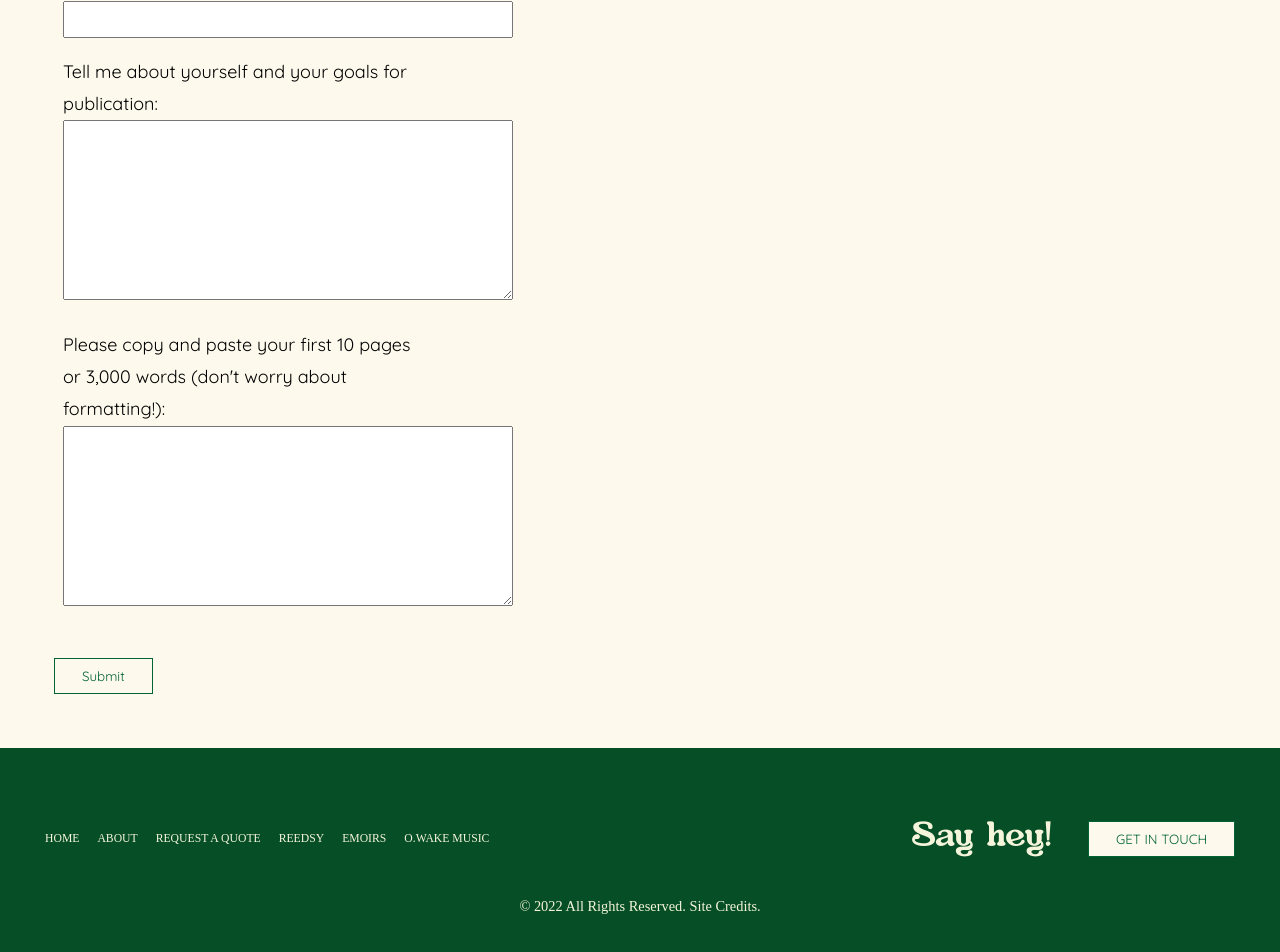
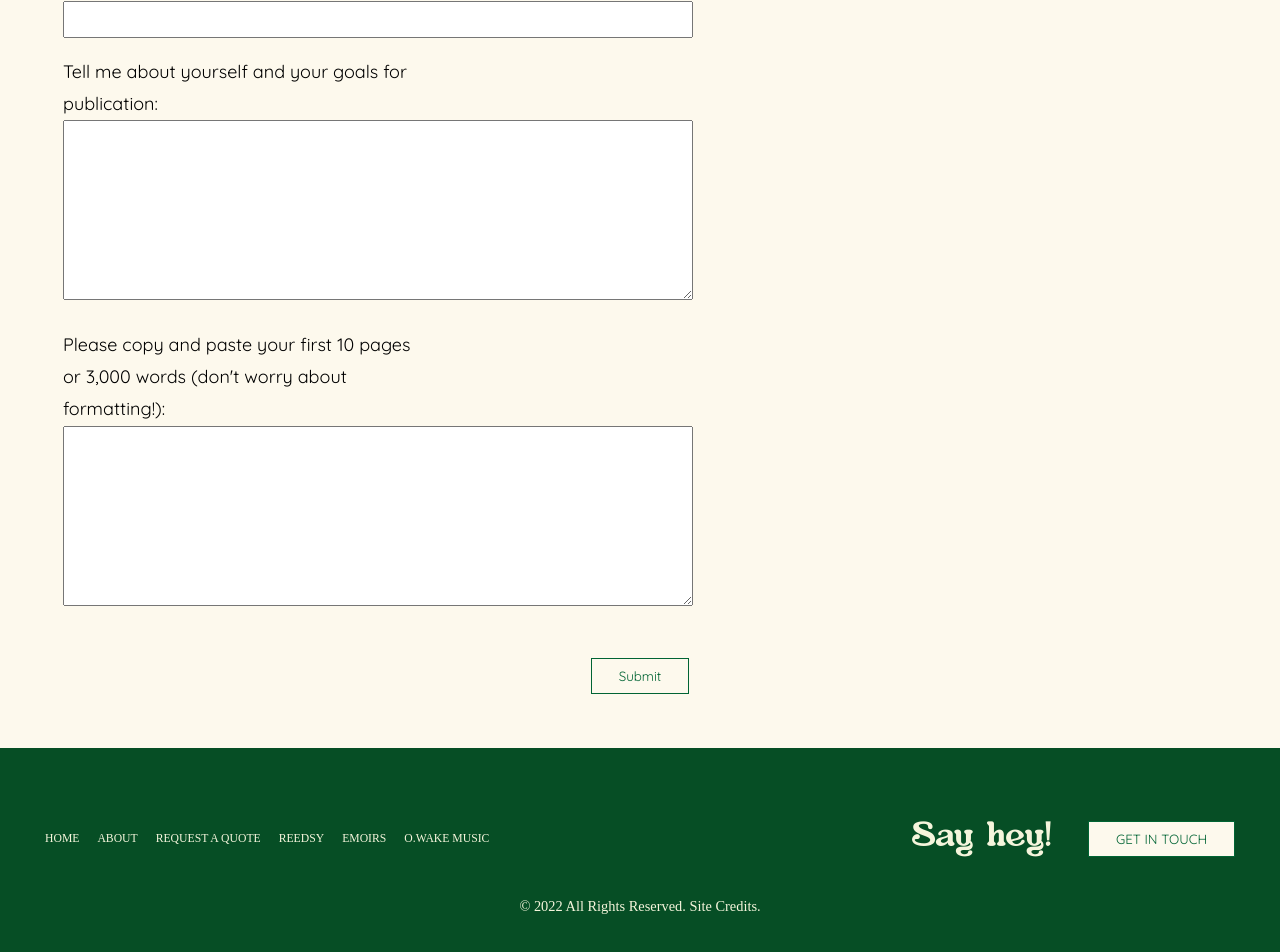
Before and after one commit to JLPinthecity/ema-barnes-website, a Next.js app: page /contact in a window 1280 px wide. Shown: the part 1049-2001 px from the top of the page. Built offline with nearby package versions, Linux system fonts and the light colour scheme; a web font is replaced by a local one.

Commit message:
widen textarea and center submit button

```diff
--- a/pages/contact.js
+++ b/pages/contact.js
@@ -89,7 +89,9 @@ const Contact = () => {
           <textarea type="text" name="excerpt" />
         </div>
         <br></br>
-        <button>Submit</button>
+        <div className={styles.buttonfield}>
+          <button>Submit</button>
+        </div>
       </form>
     </motion.div>
   );
--- a/styles/Contact.module.css
+++ b/styles/Contact.module.css
@@ -58,19 +58,18 @@
 
 @media only screen and (min-width: 900px)  {
     .container input {
-        width: 25rem;
+        width: 35rem;
     }
 
     .container textarea{
         resize: both;
         height: 10rem;
-        width: 25rem;
+        width: 35rem;
     }
 
 }
 
-
-
-.container button{
+.container .buttonfield{
     text-align: center;
+    width: 100%;
 }
```
